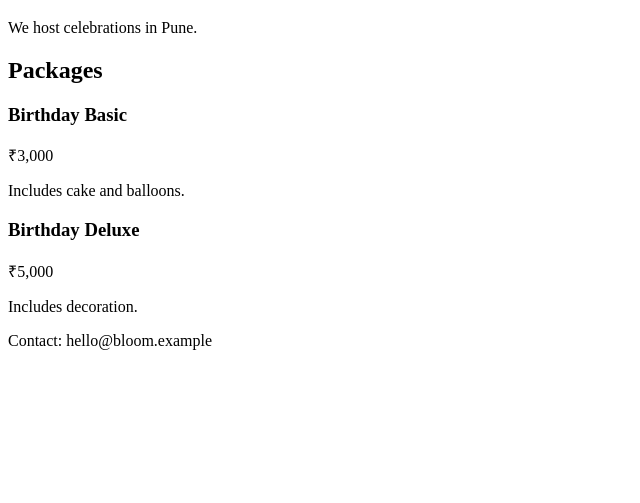
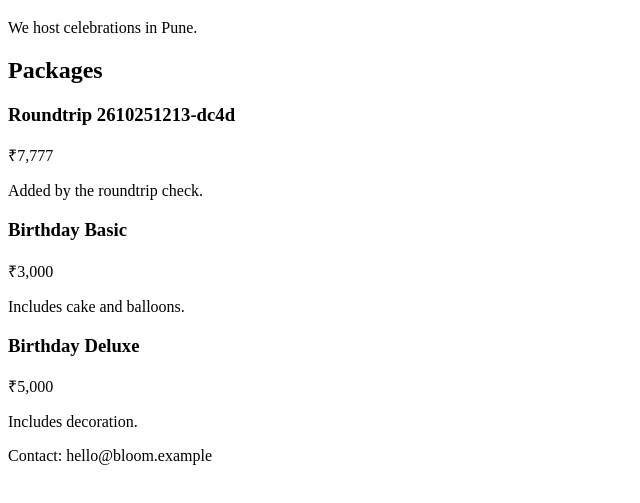
Before and after one commit to vyomkakkar0207-collab/lawm-pipeline-test, a website: page index.html in a window 1280 px wide. Shown: the part 61-564 px from the top of the page, without its empty margins (0-640 px from the left). Drawn offline with Linux system fonts and the light colour scheme.

Commit message:
AI task 729c896c: Add a package called 'Roundtrip 2610251213-dc4d' priced at 7
Co-authored-by: Local AI Website Manager <automation@localhost>

```diff
--- a/index.html
+++ b/index.html
@@ -10,6 +10,12 @@
 
     <section id="packages">
       <h2>Packages</h2>
+
+      <article class="package" data-package="roundtrip-2610251213-dc4d">
+        <h3>Roundtrip 2610251213-dc4d</h3>
+        <p class="price">₹7,777</p>
+        <p class="includes">Added by the roundtrip check.</p>
+      </article>
       <article class="package" data-package="birthday-basic">
         <h3>Birthday Basic</h3>
         <p class="price">₹3,000</p>
```
